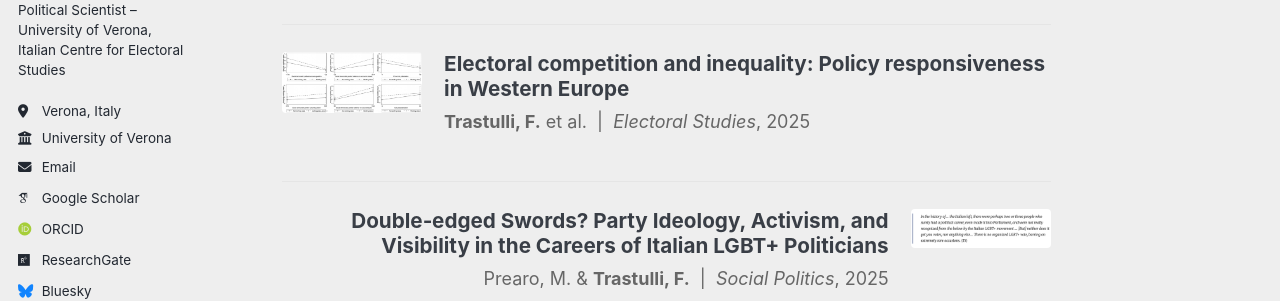
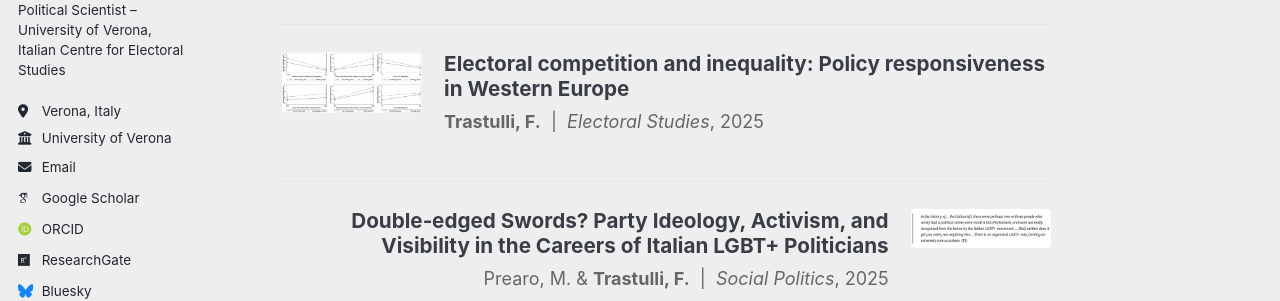
Before and after one commit to federicotrastulli/federicotrastulli.github.io, a Jekyll site: the page built from _pages/about.md, in a window 1280 px wide and 900 px high, scrolled down 798 px. Shown: the part 316-617 px from the top of the window. Built offline with Jekyll 4.4.1, drawn with Linux system fonts in a browser that asks for light colours; some web fonts are replaced; a script bundle is joined from its source files by our own code; library files that are not in the unit come from our copies.

```diff
--- a/_pages/about.md
+++ b/_pages/about.md
@@ -82,7 +82,7 @@ My first single-authored monograph, "Varieties of Social Democracy in Western Eu
       </a>
     </h3>
     <p class="article-meta">
-      <strong>Trastulli, F.</strong> et al. &nbsp;|&nbsp; <em>Electoral Studies</em>, 2025
+      <strong>Trastulli, F.</strong> &nbsp;|&nbsp; <em>Electoral Studies</em>, 2025
     </p>
   </div>
 </div>
```
